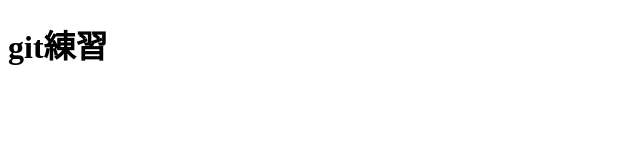
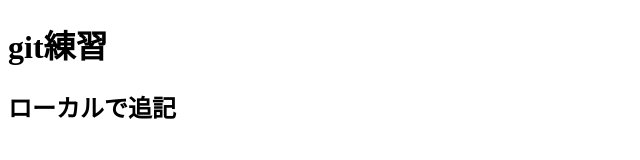
Before and after one commit to ayukoba/git-teams-sample, a plain HTML site: page index.html in a window 1280 px wide. Shown: the whole page, without its empty margins (0-640 px from the left). Drawn offline with Linux system fonts and the light colour scheme.

Commit message:
ローカルで追記

```diff
--- a/index.html
+++ b/index.html
@@ -8,5 +8,6 @@
 </head>
 <body>
     <h1>git練習</h1>
+    <h2>ローカルで追記</h2>
 </body>
 </html>
```
